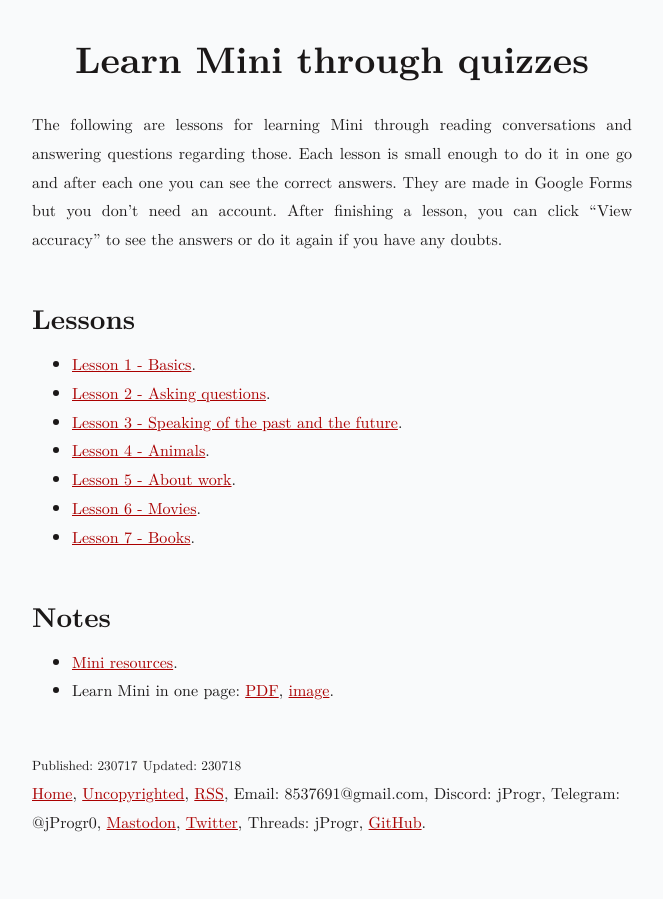
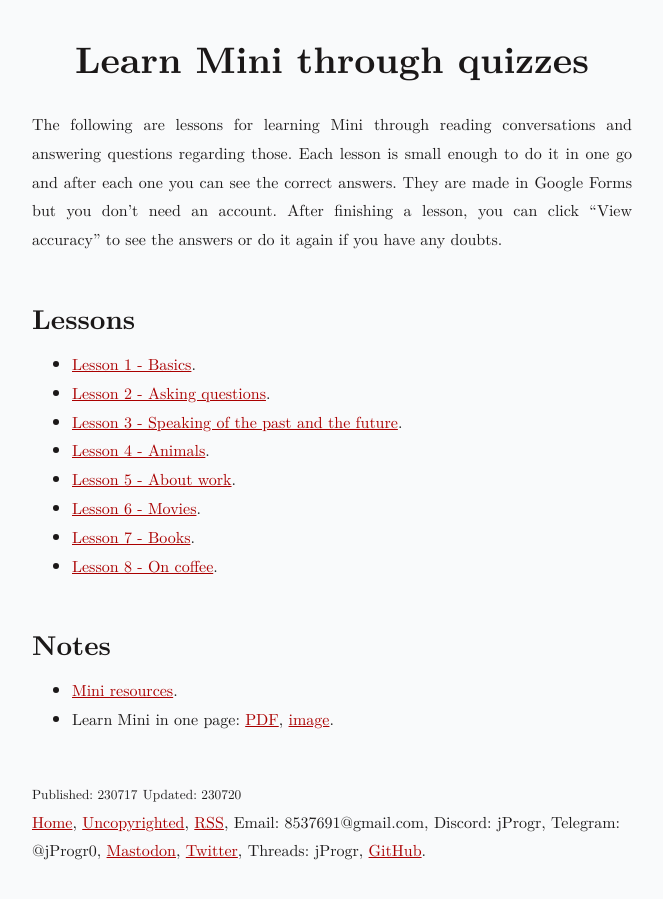
Before and after one commit to jProgr/jprogr.github.io, a Jekyll site: the page built from _posts/2023-07-17-mini-lessons.md, in a window 1280 px wide. Shown: the whole page, without its empty margins (308-971 px from the left). Built offline with Jekyll 4.4.1, drawn with Linux system fonts in a browser that asks for light colours.

Commit message:
Update content
Updated "Learn Mini through quizzes".

```diff
--- a/_posts/2023-07-17-mini-lessons.md
+++ b/_posts/2023-07-17-mini-lessons.md
@@ -2,7 +2,7 @@
 title: "Learn Mini through quizzes"
 permalink: /mini-lessons
 custom_date: "230717"
-updated_date: "230718"
+updated_date: "230720"
 ---
 
 # Learn Mini through quizzes
@@ -18,6 +18,7 @@ The following are lessons for learning Mini through reading conversations and an
 - [Lesson 5 - About work](https://forms.gle/E4NHyHYxQujjQh3S8).
 - [Lesson 6 - Movies](https://forms.gle/CcWYdfP6gMfRh9f87).
 - [Lesson 7 - Books](https://forms.gle/c1mky5KFGpTmUGgw7).
+- [Lesson 8 - On coffee](https://forms.gle/itxMCdqdKkTdtNXw8).
 
 ## Notes
 
```
